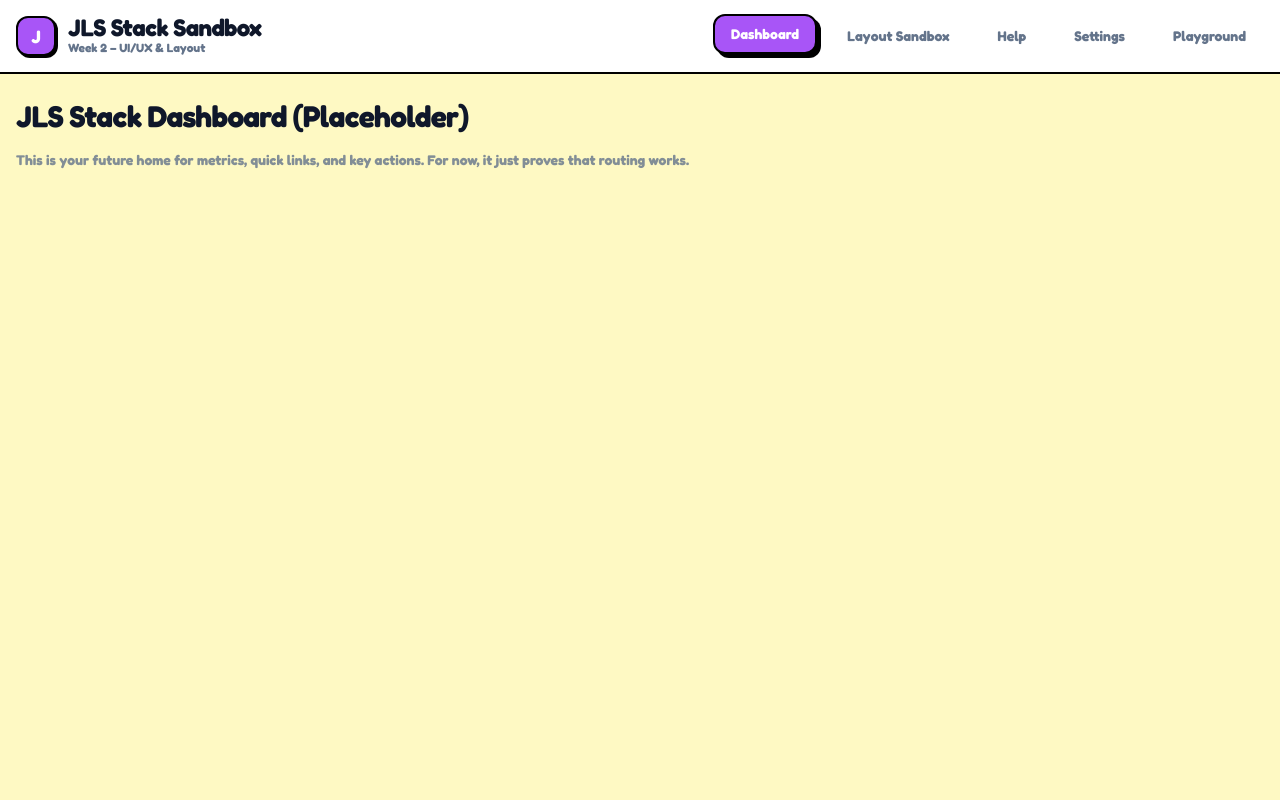
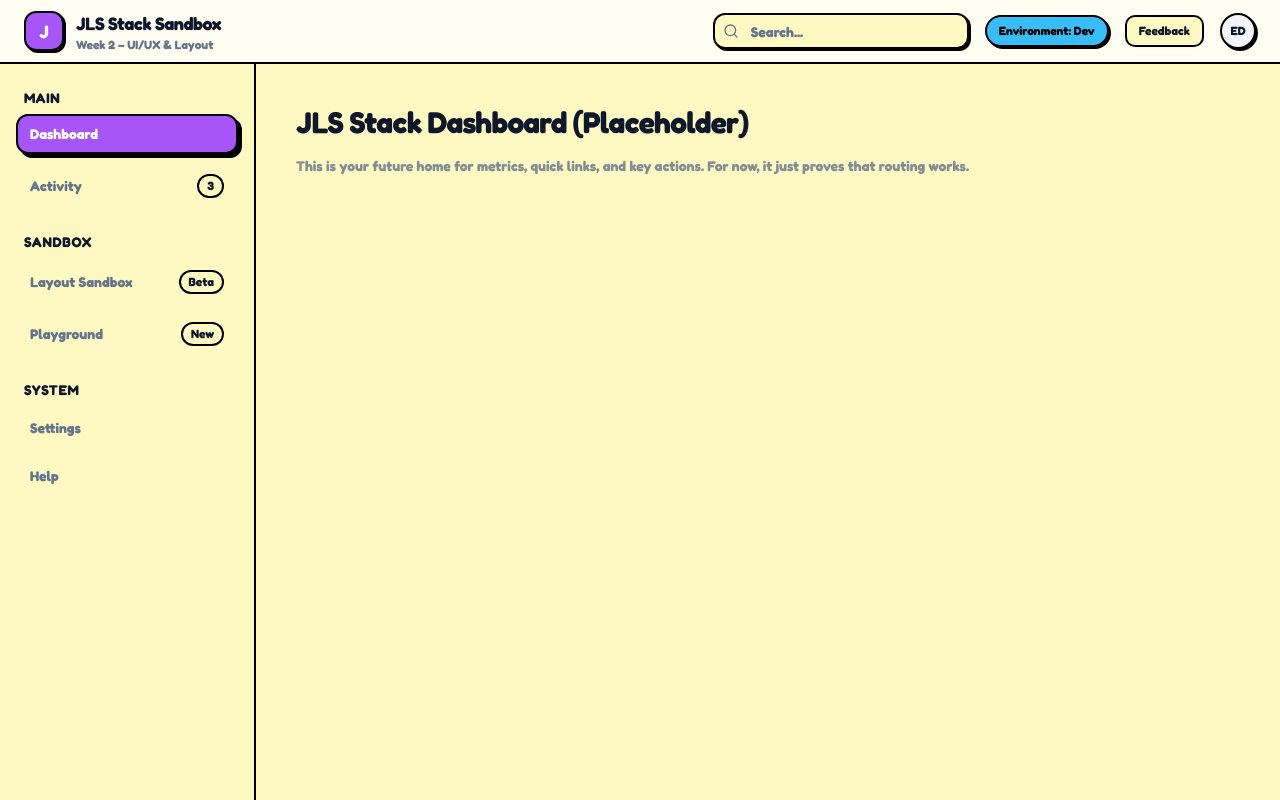
Before and after one commit to reiness/jls-stack-sandbox-edo, a React (Vite) app: page / in a window 1280 px wide. Built offline with nearby package versions, Linux system fonts and the light colour scheme.

Commit message:
feat: updated sidebar and topbar

```diff
--- a/src/components/layout/AppLayout.tsx
+++ b/src/components/layout/AppLayout.tsx
@@ -1,100 +1,196 @@
+import { useState } from "react"
 import { NavLink, Outlet } from "react-router-dom"
+import { Search } from "lucide-react"
+import { Button } from "@/components/ui/button"
+
+const navGroups = [
+  {
+    label: "Main",
+    items: [
+      { label: "Dashboard", to: "/" },
+      { label: "Activity", to: "/activity", badge: "3" },
+    ],
+  },
+  {
+    label: "Sandbox",
+    items: [
+      { label: "Layout Sandbox", to: "/layout-sandbox", badge: "Beta" },
+      { label: "Playground", to: "/playground", badge: "New" },
+    ],
+  },
+  {
+    label: "System",
+    items: [
+      { label: "Settings", to: "/settings" },
+      { label: "Help", to: "/help" },
+    ],
+  },
+]
 
 export function AppLayout() {
+  const [sidebarOpen, setSidebarOpen] = useState(false)
+
   return (
-    <div className="min-h-screen bg-background text-foreground font-medium font-['Fredoka']">
-      {/* Top bar */}
-      <header className="border-b-2 border-border bg-card">
-        <div className="max-w-screen-2xl mx-auto flex items-center justify-between px-4 py-4">
+    <div className="flex h-screen w-full flex-col overflow-hidden bg-background text-foreground font-['Fredoka']">
+      {/* Topbar - Fixed height, no scroll */}
+      <header className="z-30 flex h-16 shrink-0 items-center justify-between border-b-2 border-border bg-card/80 backdrop-blur px-4 lg:px-6">
         <div className="flex items-center gap-3">
-            <span className="inline-flex h-10 w-10 items-center justify-center rounded-lg border-2 border-border bg-primary text-primary-foreground text-lg font-black shadow-hard-sm">
+          <span className="inline-flex h-10 w-10 items-center justify-center rounded-lg border-2 border-border bg-primary text-lg font-black text-primary-foreground shadow-hard-sm">
             J
           </span>
-            <div className="flex flex-col">
-              <span className="text-2xl font-bold tracking-tight leading-none">JLS Stack Sandbox</span>
-              <span className="text-xs text-muted-foreground font-bold">Week 2 – UI/UX & Layout</span>
+          <div className="flex flex-col leading-none">
+            <span className="text-lg font-bold tracking-tight">JLS Stack Sandbox</span>
+            <span className="text-xs font-bold text-muted-foreground">
+              Week 2 – UI/UX & Layout
+            </span>
           </div>
         </div>
 
-          <nav className="flex items-center gap-3 text-sm font-bold">
+        {/* Center/Right: Desktop nav shortcuts + user placeholder */}
+        <div className="hidden items-center gap-4 md:flex">
+          {/* Enhancement 1: Fake Search Input */}
+          <div className="relative">
+            <Search className="absolute left-2.5 top-1/2 h-4 w-4 -translate-y-1/2 text-muted-foreground" />
+            <input
+              type="text"
+              placeholder="Search..."
+              className="h-9 w-64 rounded-lg border-2 border-border bg-background px-9 py-1 text-sm font-bold shadow-hard-sm placeholder:text-muted-foreground focus:outline-none focus:ring-2 focus:ring-ring focus:ring-offset-1"
+              readOnly
+            />
+          </div>
+
+          {/* Enhancement 2: Styled Environment Indicator */}
+          <div className="inline-flex h-8 items-center rounded-full border-2 border-border bg-secondary px-3 text-xs font-bold text-secondary-foreground shadow-hard-sm">
+            Environment: Dev
+          </div>
+
+          <Button
+            variant="outline"
+            size="sm"
+            className="h-8 border-2 border-border text-xs font-bold shadow-hard-sm hover:translate-y-px hover:shadow-none active:translate-y-0.5"
+          >
+            Feedback
+          </Button>
+
+          <div className="flex h-9 w-9 items-center justify-center rounded-full border-2 border-border bg-muted text-xs font-bold shadow-hard-sm">
+            ED
+          </div>
+        </div>
+
+        {/* Mobile menu button */}
+        <button
+          type="button"
+          className="inline-flex items-center justify-center rounded-md border-2 border-border bg-card px-2 py-1 text-sm font-bold shadow-hard-sm active:translate-y-0.5 active:shadow-none md:hidden"
+          onClick={() => setSidebarOpen((prev) => !prev)}
+        >
+          Menu
+        </button>
+      </header>
+
+      {/* Shell body: flexible container */}
+      <div className="flex flex-1 overflow-hidden">
+        {/* Sidebar – desktop (scrollable) */}
+        <aside className="hidden w-64 shrink-0 overflow-y-auto border-r-2 border-border bg-sidebar py-6 md:block">
+          <nav className="flex flex-col gap-6 px-4">
+            {navGroups.map((group) => (
+              <div key={group.label} className="flex flex-col gap-2">
+                <div className="px-2 text-sm uppercase tracking-wider text-foreground font-bold ">
+                  {group.label}
+                </div>
+                {group.items.map((item) => (
                   <NavLink
-              to="/"
+                    key={item.to}
+                    to={item.to}
+                    end={item.to === "/"}
                     className={({ isActive }) =>
                       [
-                  "px-4 py-2 rounded-lg transition-all border-2",
+                        "group flex items-center justify-between rounded-lg px-3 py-2 text-sm font-bold transition-all border-2",
                         isActive
-                    ? "bg-primary text-primary-foreground border-border shadow-hard translate-y-[-2px]"
-                    : "border-transparent text-muted-foreground hover:text-accent-foreground hover:bg-accent",
-                ].join(" ")
-              }
-              end
-            >
-              Dashboard
-            </NavLink>
-
-            <NavLink
-              to="/layout-sandbox"
-              className={({ isActive }) =>
-                [
-                  "px-4 py-2 rounded-lg transition-all border-2",
-                  isActive
-                    ? "bg-primary text-primary-foreground border-border shadow-hard translate-y-[-2px]"
-                    : "border-transparent text-muted-foreground hover:text-accent-foreground hover:bg-accent",
+                          ? "bg-primary text-primary-foreground border-border shadow-hard -translate-y-0.5"
+                          : "border-transparent text-muted-foreground hover:text-foreground hover:bg-accent hover:border-border",
                       ].join(" ")
                     }
                   >
-              Layout Sandbox
+                    <span>{item.label}</span>
+                    {item.badge && (
+                      <span className="inline-flex items-center justify-center rounded-full bg-background border-2 border-border px-2 py-0.5 text-xs font-bold text-foreground group-hover:bg-background">
+                        {item.badge}
+                      </span>
+                    )}
                   </NavLink>
+                ))}
+              </div>
+            ))}
+          </nav>
+        </aside>
 
+        {/* Sidebar – mobile (overlay) */}
+        {sidebarOpen && (
+          <div className="fixed inset-0 z-40 flex md:hidden">
+            {/* Backdrop */}
+            <div
+              className="flex-1 bg-black/50 backdrop-blur-sm"
+              onClick={() => setSidebarOpen(false)}
+            />
+
+            {/* Panel */}
+            <aside className="w-64 border-l-2 border-border bg-sidebar p-6 shadow-2xl overflow-y-auto">
+              <div className="mb-6 flex items-center justify-between">
+                <span className="text-sm font-black uppercase tracking-wider text-foreground">
+                  Menu
+                </span>
+                <button
+                  type="button"
+                  className="rounded border-2 border-transparent px-2 py-1 text-xs font-bold text-muted-foreground hover:border-border hover:bg-accent hover:text-foreground"
+                  onClick={() => setSidebarOpen(false)}
+                >
+                  Close
+                </button>
+              </div>
+
+              <nav className="flex flex-col gap-6">
+                {navGroups.map((group) => (
+                  <div key={group.label} className="flex flex-col gap-2">
+                    <div className="px-2 text-sm uppercase tracking-wider text-foreground font-bold ">
+                      {group.label}
+                    </div>
+                    {group.items.map((item) => (
                       <NavLink
-              to="/help"
+                        key={item.to}
+                        to={item.to}
+                        end={item.to === "/"}
                         className={({ isActive }) =>
                           [
-                  "px-4 py-2 rounded-lg transition-all border-2",
+                            "group flex items-center justify-between rounded-lg px-3 py-2 text-sm font-bold transition-all border-2",
                             isActive
-                    ? "bg-primary text-primary-foreground border-border shadow-hard translate-y-[-2px]"
-                    : "border-transparent text-muted-foreground hover:text-accent-foreground hover:bg-accent",
+                              ? "bg-primary text-primary-foreground border-border shadow-hard -translate-y-0.5"
+                              : "border-transparent text-muted-foreground hover:text-foreground hover:bg-accent hover:border-border",
                           ].join(" ")
                         }
+                        onClick={() => setSidebarOpen(false)}
                       >
-              Help
+                        <span>{item.label}</span>
+                        {item.badge && (
+                          <span className="inline-flex items-center justify-center rounded-full bg-background border-2 border-border px-2 py-0.5 text-xs font-bold text-foreground">
+                            {item.badge}
+                          </span>
+                        )}
                       </NavLink>
+                    ))}
+                  </div>
+                ))}
+              </nav>
+            </aside>
+          </div>
+        )}
 
-            <NavLink
-              to="/settings"
-              className={({ isActive }) =>
-                [
-                  "px-4 py-2 rounded-lg transition-all border-2",
-                  isActive
-                    ? "bg-primary text-primary-foreground border-border shadow-hard translate-y-[-2px]"
-                    : "border-transparent text-muted-foreground hover:text-accent-foreground hover:bg-accent",
-                ].join(" ")
-              }
-            >
-              Settings
-            </NavLink>
-
-            <NavLink
-              to="/playground"
-              className={({ isActive }) =>
-                [
-                  "px-4 py-2 rounded-lg transition-all border-2",
-                  isActive
-                    ? "bg-primary text-primary-foreground border-border shadow-hard translate-y-[-2px]"
-                    : "border-transparent text-muted-foreground hover:text-accent-foreground hover:bg-accent",
-                ].join(" ")
-              }
-            >
-              Playground
-            </NavLink>
-          </nav>
+        {/* Main content (scrollable) */}
+        <main className="flex-1 overflow-y-auto">
+          <div className="mx-auto max-w-7xl p-6 lg:p-10">
+            <Outlet />
           </div>
-      </header>
-
-      {/* Main content */}
-      <main className="max-w-screen-2xl mx-auto px-4 py-6">
-        <Outlet />
         </main>
+      </div>
     </div>
   )
 }
```
Lines whose indentation alone changed are shown as unchanged.
